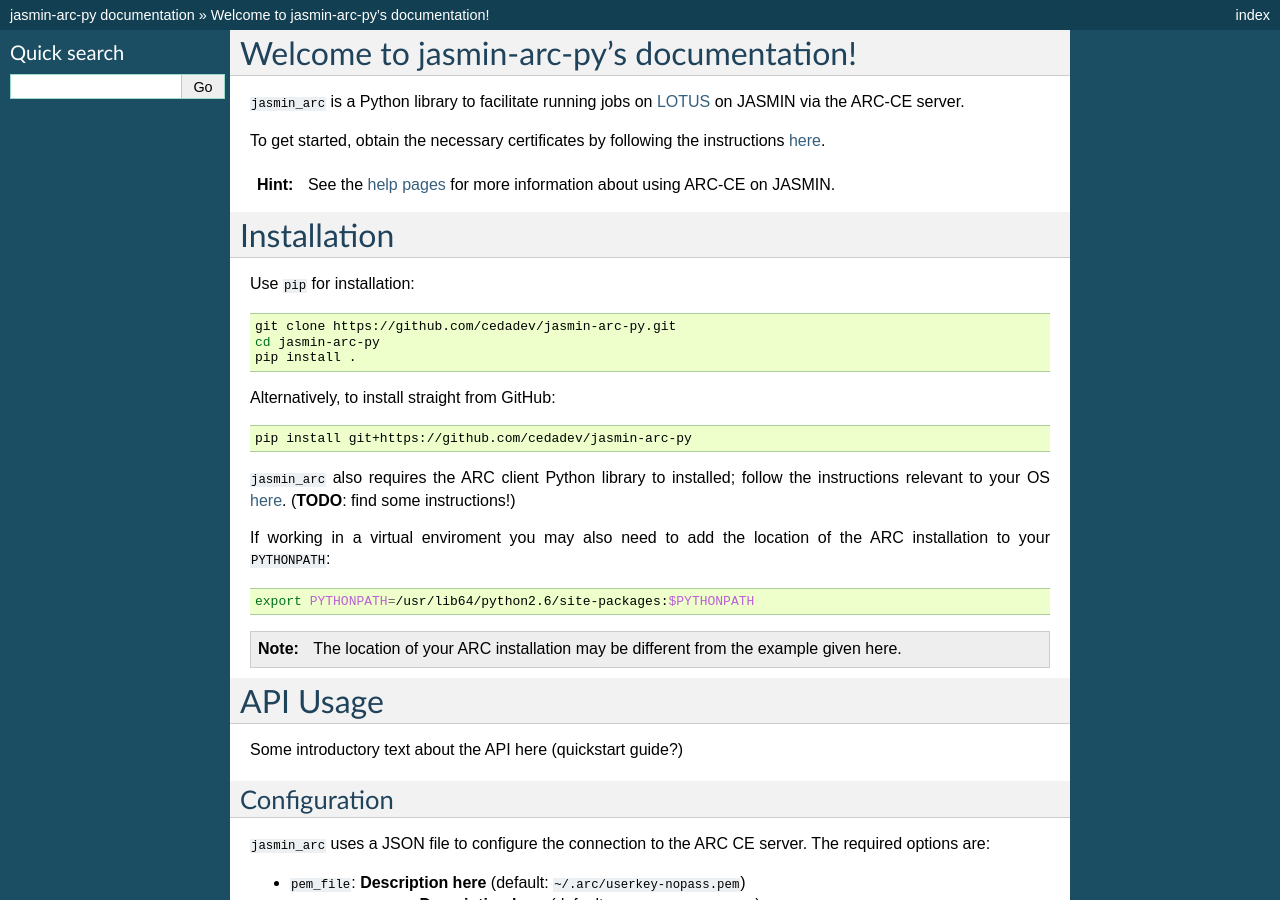
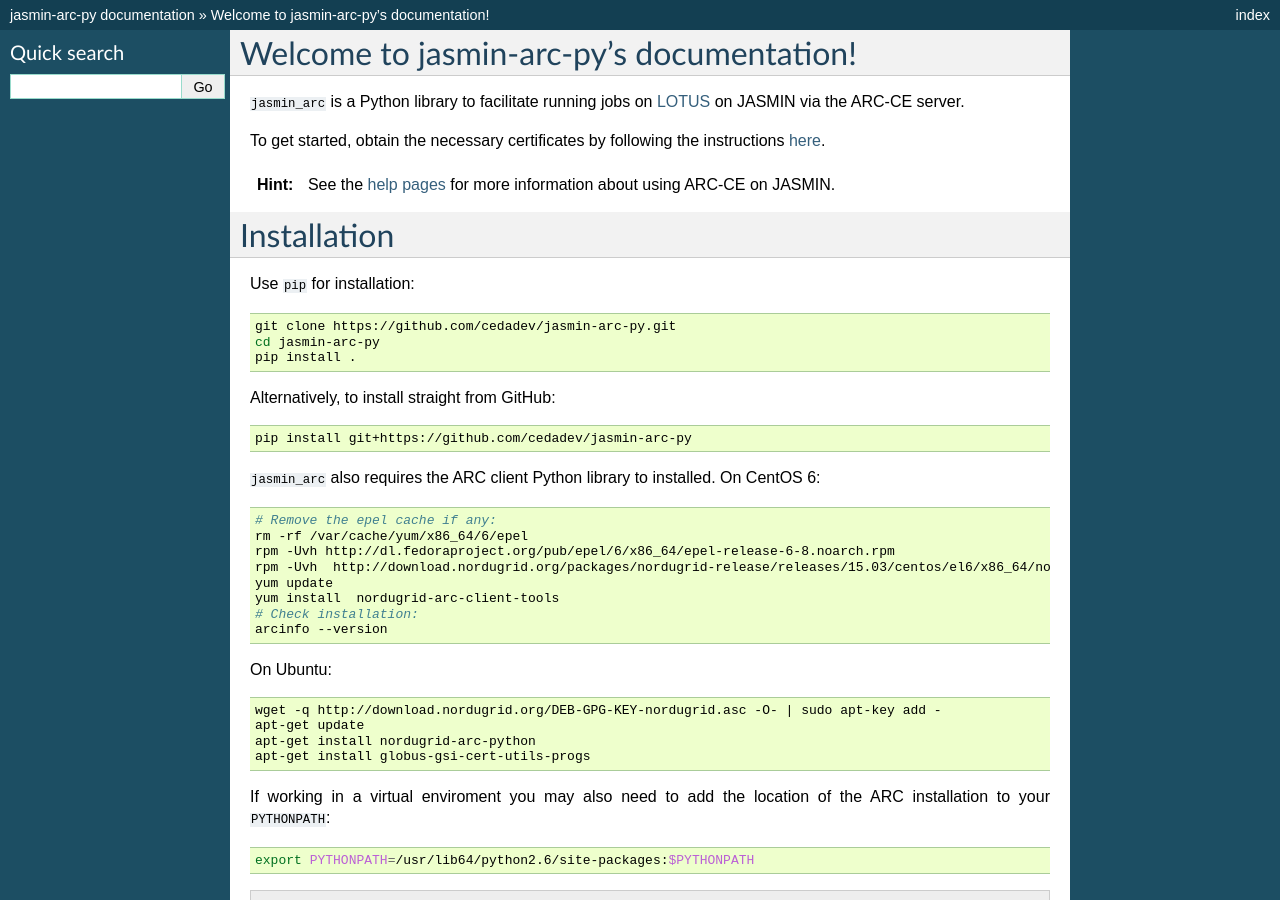
Before and after one commit to joesingo/jasmin-arc-py, a Sphinx documentation site: the page built from doc/source/index.rst, in a window 1280 px wide and 900 px high. Built offline with Sphinx 7.4.7, drawn with Linux system fonts in a browser that asks for light colours.

Commit message:
Add instructions for ARC client tools installation

```diff
--- a/doc/source/index.rst
+++ b/doc/source/index.rst
@@ -39,8 +39,27 @@
 
    pip install git+https://github.com/cedadev/jasmin-arc-py
 
-``jasmin_arc`` also requires the ARC client Python library to installed; follow the instructions
-relevant to your OS `here <#>`_. (**TODO**: find some instructions!)
+``jasmin_arc`` also requires the ARC client Python library to installed. On CentOS 6:
+
+.. code-block:: bash
+
+   # Remove the epel cache if any:
+   rm -rf /var/cache/yum/x86_64/6/epel
+   rpm -Uvh http://dl.fedoraproject.org/pub/epel/6/x86_64/epel-release-6-8.noarch.rpm
+   rpm -Uvh  http://download.nordugrid.org/packages/nordugrid-release/releases/15.03/centos/el6/x86_64/nordugrid-release-15.03-1.el6.noarch.rpm
+   yum update
+   yum install  nordugrid-arc-client-tools
+   # Check installation:
+   arcinfo --version
+
+On Ubuntu:
+
+.. code-block:: bash
+
+   wget -q http://download.nordugrid.org/DEB-GPG-KEY-nordugrid.asc -O- | sudo apt-key add -
+   apt-get update
+   apt-get install nordugrid-arc-python
+   apt-get install globus-gsi-cert-utils-progs
 
 If working in a virtual enviroment you may also need to add the location of the ARC installation to
 your ``PYTHONPATH``:
```
Also changed, not shown: README.rst (+21 -2 lines).
